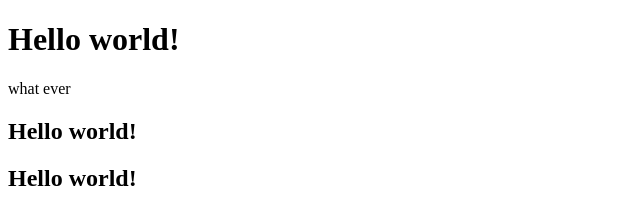
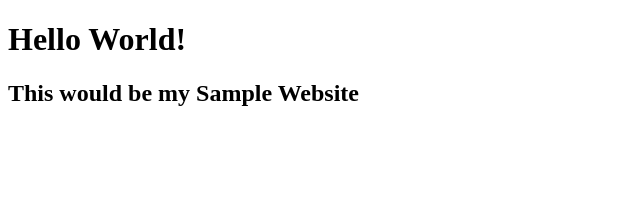
Before and after one commit to xXxPhantomKnightxXx/phantomknight.github.io, a plain HTML site: page index.html in a window 1280 px wide. Shown: the whole page, without its empty margins (0-640 px from the left). Drawn offline with Linux system fonts and the light colour scheme.

Commit message:
Update index.html

```diff
--- a/index.html
+++ b/index.html
@@ -3,20 +3,11 @@
 <head>
     <meta charset="UTF-8">
     <meta name="viewport" content="width=device-width, initial-scale=1.0">
-    <title>Document</title>
-    <link rel="stylesheet" href="styles.css">
+    <title>Comptech</title>
+</head>
+<body>
+    <h1>Hello World!</h1>
+    <h2>This would be my Sample Website</h2>
 
-<style>
-    body {
-      background-image: url('img_girl.jpg');
-    }
-    </style>
-<body>
-    <h1>Hello world!</h1>
-
-    <p>what ever</p>
-    <h2 class="ch2">Hello world!</h2>
-    <h2>Hello world!</h2>
-</head>
 </body>
 </html>
```
